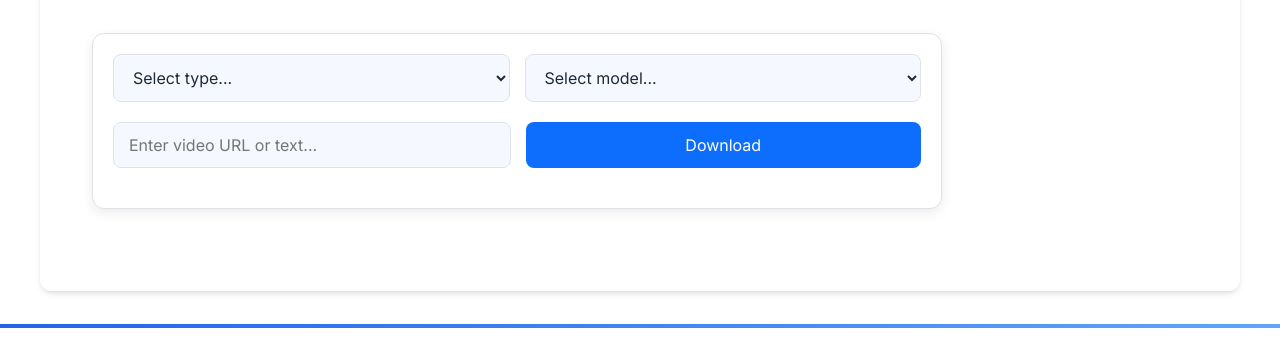
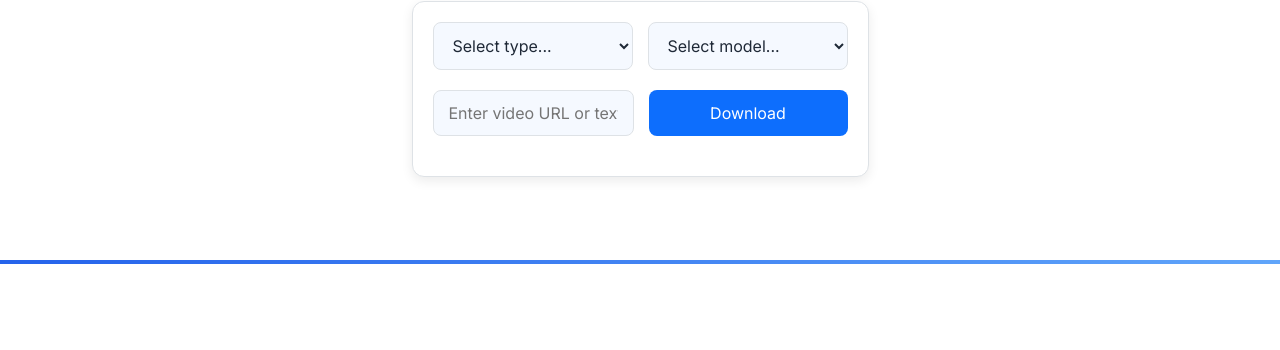
Before and after one commit to CentreTheEnd/Stitch_Service, a website: page public/html/downloader_video.html in a window 1280 px wide. Shown: the part 219-569 px from the top of the page. Drawn offline with nearby package versions, Linux system fonts and the light colour scheme; no server answers.

Commit message:
Update theme.css

```diff
--- a/public/css/theme.css
+++ b/public/css/theme.css
@@ -193,6 +193,7 @@ body {
 }
 
 /* <-- Main Style --> */
+/*
 main {
     flex: 1;
     width: 100%;
@@ -216,7 +217,27 @@ main {
     padding: 20px;
     text-align: center;
     justify-content: flex-start;
-    gap: 20px; /* تباعد بين العناصر */
+    gap: 20px;
+}
+*/
+
+main {
+    max-width: 1200px;
+    margin: 0 auto;
+    padding: 2rem;
+}
+
+.hero {
+    display: flex;
+    align-items: center;
+    justify-content: space-between;
+    padding: 6rem 0;
+    min-height: 80vh;
+}
+
+.hero-content {
+    flex: 1;
+    max-width: 600px;
 }
 
 /* <-- --> */
```
